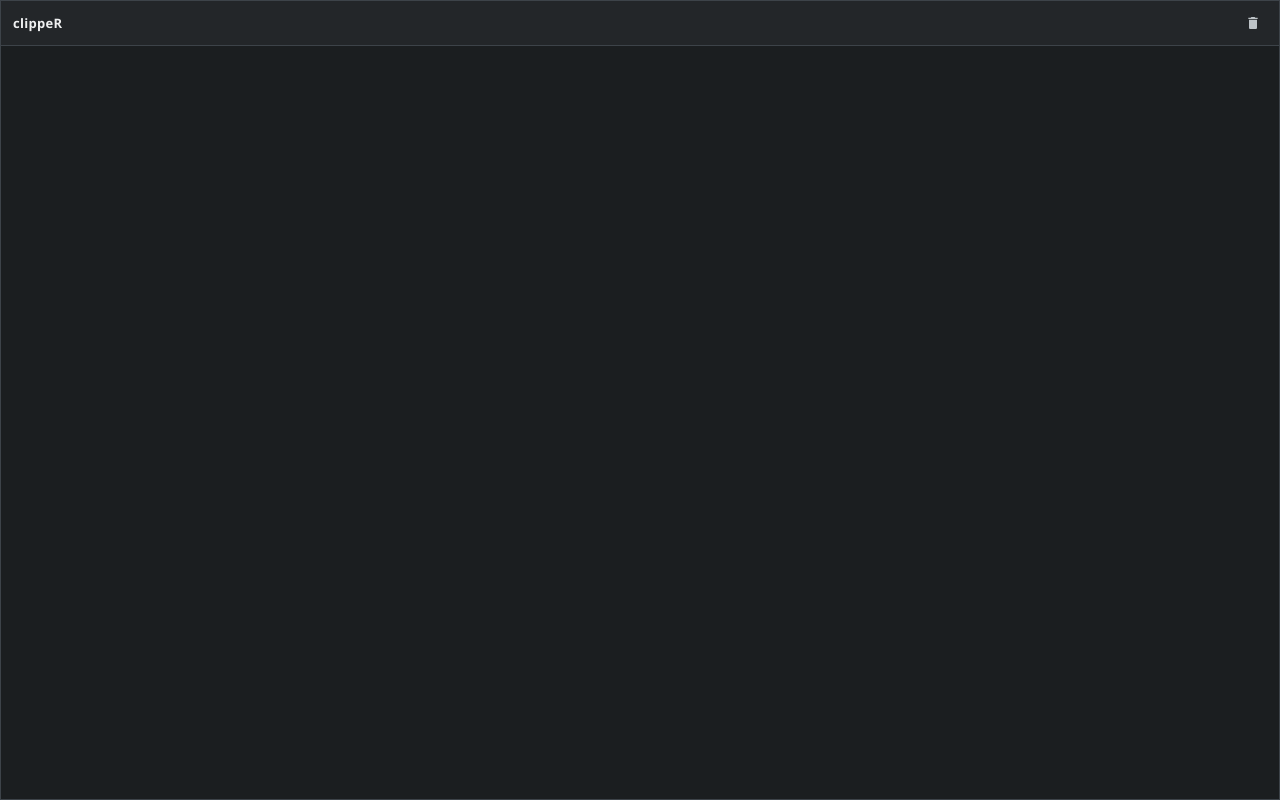
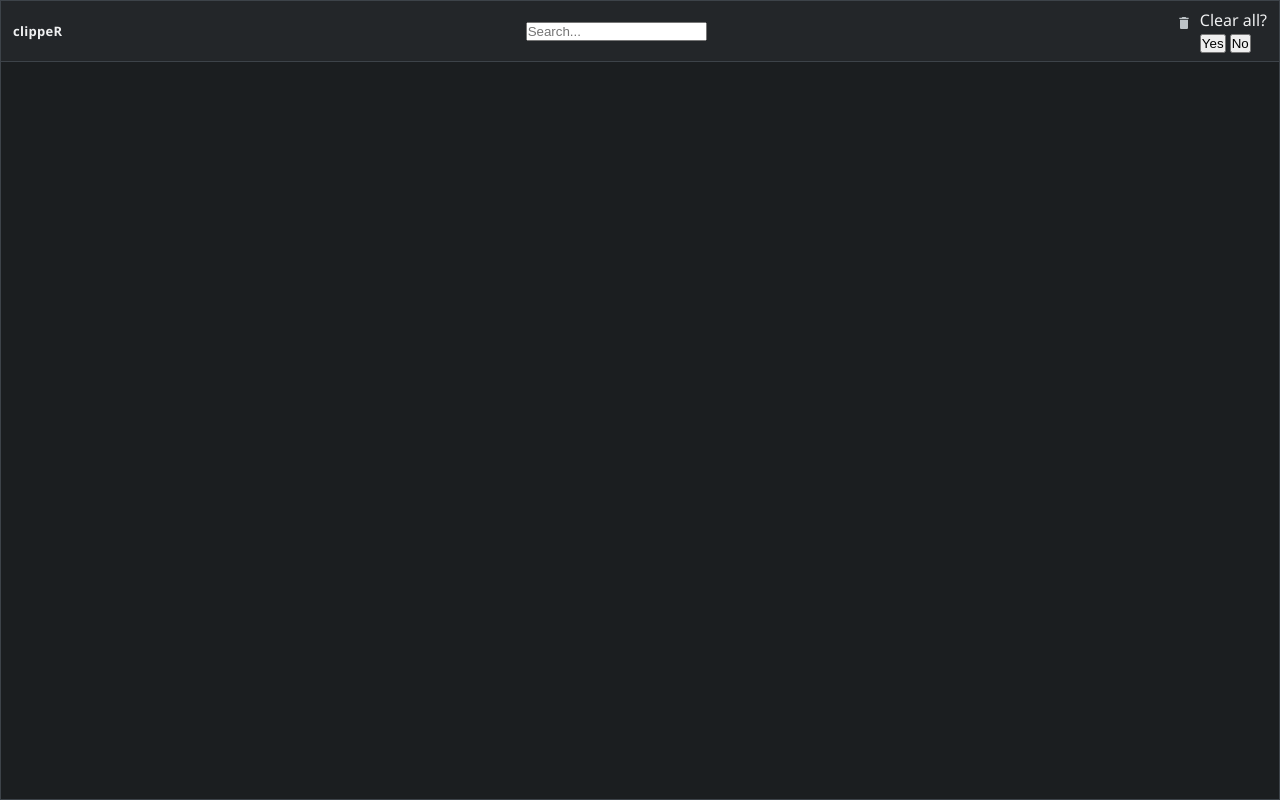
Before and after one commit to mehmetturuncx/clippeR, a website: page src/index.html in a window 1280 px wide. Drawn offline with Linux system fonts and the light colour scheme.

Commit message:
added input for search bar

```diff
--- a/src/index.html
+++ b/src/index.html
@@ -9,10 +9,18 @@
 <body>
     <header>
         <h1>clippeR</h1>
+        <input id="search-bar" type="text" placeholder="Search...">
         <div class="header-actions">
             <button class="header-btn" id="clear-all-btn" title="Clear All">
                 <svg viewBox="0 0 24 24"><path d="M6 19c0 1.1.9 2 2 2h8c1.1 0 2-.9 2-2V7H6v12zM19 4h-3.5l-1-1h-5l-1 1H5v2h14V4z"/></svg>
             </button>
+            <div id="clear-confirm-popup" class="hidden">
+                <div class="confirm-text">Clear all?</div>
+                <div class="confirm-actions">
+                    <button id="confirm-yes">Yes</button>
+                    <button id="confirm-no">No</button>
+                </div>
+            </div>
         </div>
     </header>
     <div id="history-list"></div>
```
